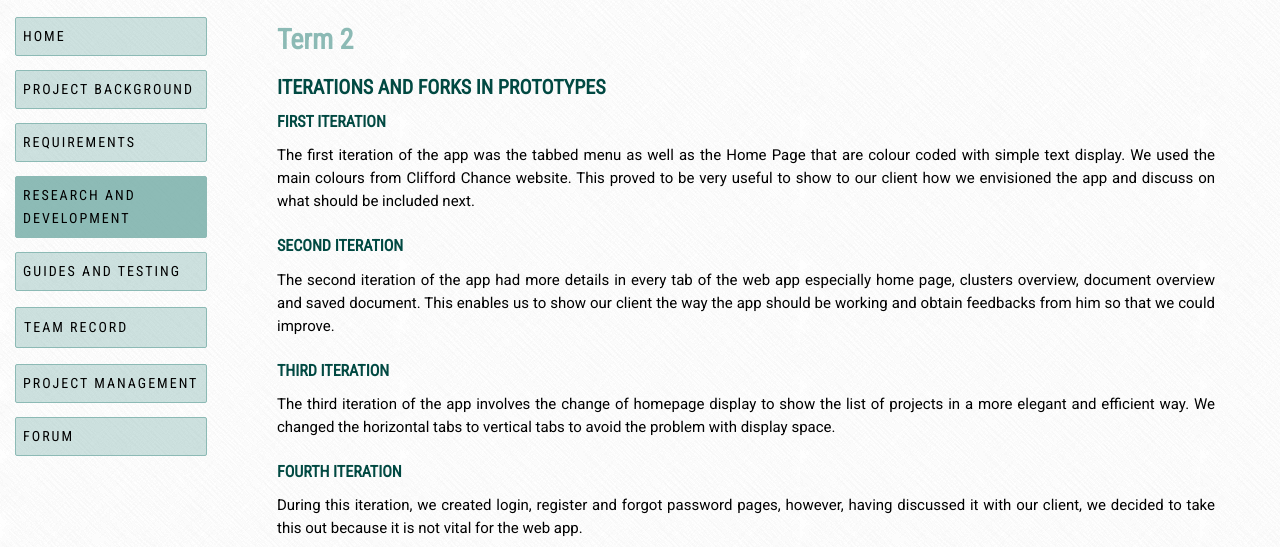
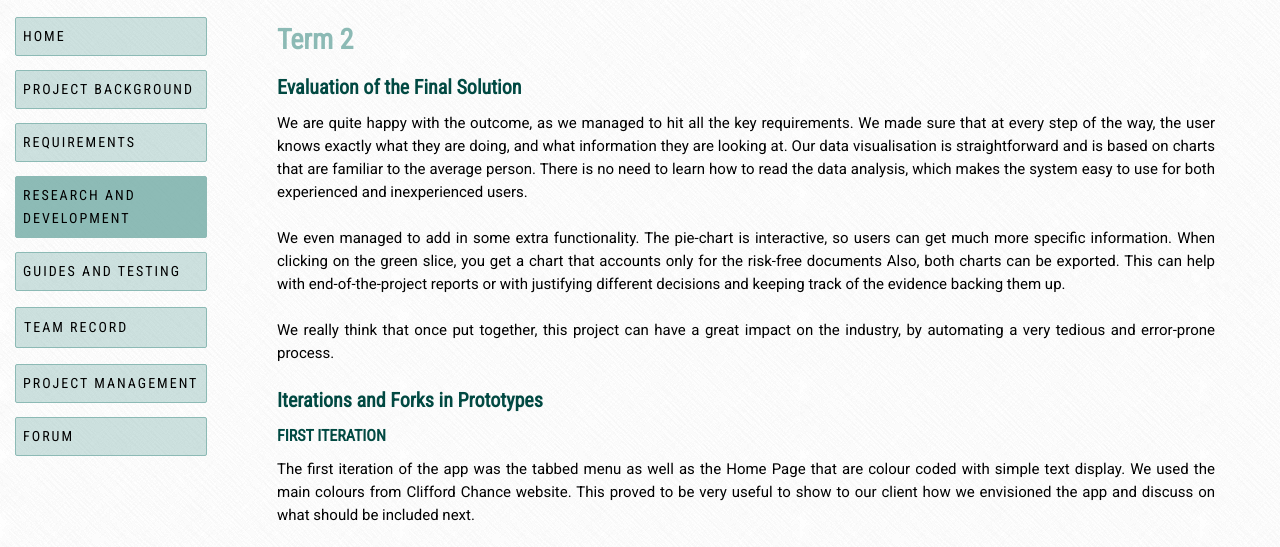
Before and after one commit to YeeChong94/DocMuncher, a plain HTML site: page Systems Engineering website/struct/development.html in a window 1280 px wide. Shown: the part 117-664 px from the top of the page. Drawn offline with Linux system fonts and the light colour scheme.

Commit message:
Added eval of solution in website

```diff
--- a/Systems Engineering website/struct/development.html
+++ b/Systems Engineering website/struct/development.html
@@ -82,7 +82,11 @@
 
 		<div class="content">
 			<h1 class='superH1'>Term 2</h1>
-			<h1>ITERATIONS AND FORKS IN PROTOTYPES</h1>
+			<h1>Evaluation of the Final Solution</h1>
+			<p class='contentText'>We are quite happy with the outcome, as we managed to hit all the key requirements. We made sure that at every step of the way, the user knows exactly what they are doing, and what information they are looking at. Our data visualisation is straightforward and is based on charts that  are familiar to the average person. There is no need to learn how to read the data analysis, which makes the system easy to use for both experienced and inexperienced users.</p>
+			<p class='contentText'>We even managed to add in some extra functionality. The pie-chart is interactive, so users can get much more specific information. When clicking on the green slice, you get a chart that accounts only for the risk-free documents  Also, both charts can be exported. This can help with end-of-the-project reports or with justifying different decisions and keeping track of the evidence backing them up.</p>
+			<p class='contentText'>We really think that once put together, this project can have a great impact on the industry, by automating a very tedious and error-prone process.</p>
+			<h1>Iterations and Forks in Prototypes</h1>
 			<h2>FIRST ITERATION</h2>
 			<p class='contentText'>The first iteration of the app was the tabbed menu as well as the Home Page that are colour coded with simple text display. We used the main colours from Clifford Chance website. This proved to be very useful to show to our client how we envisioned the app and discuss on what should be included next.</p>
 			<h2>SECOND ITERATION</h2>
```
